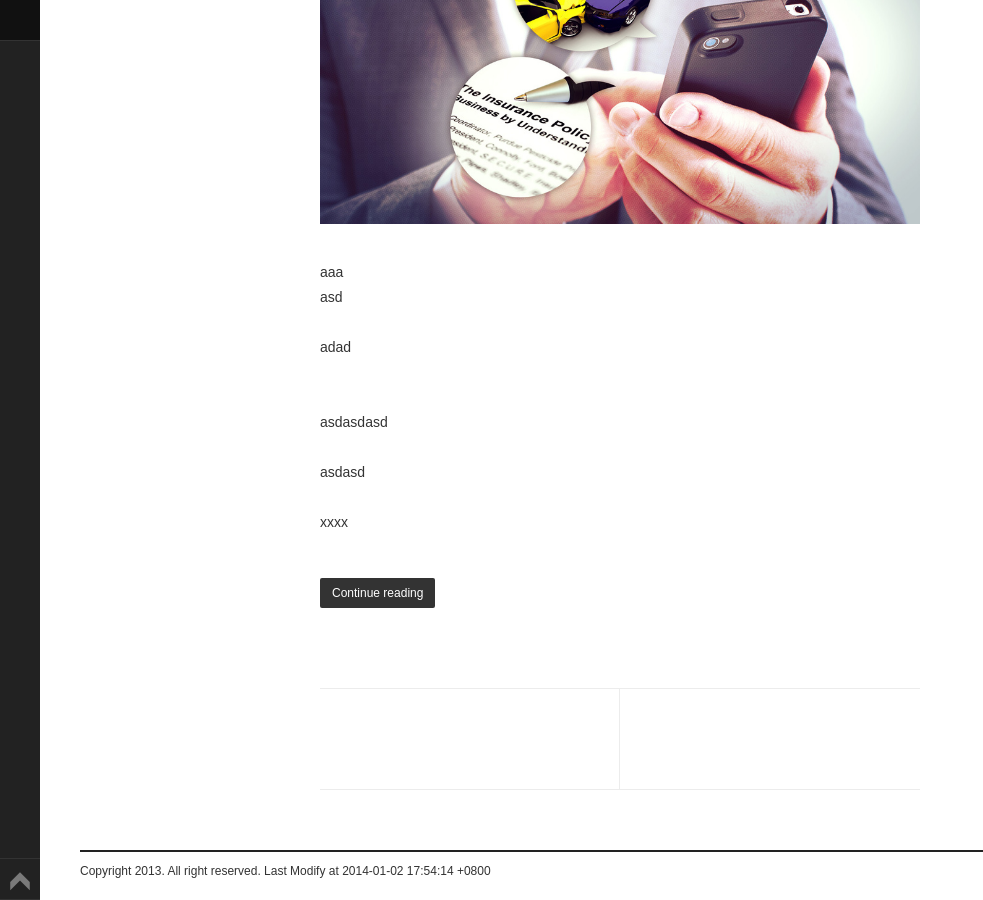
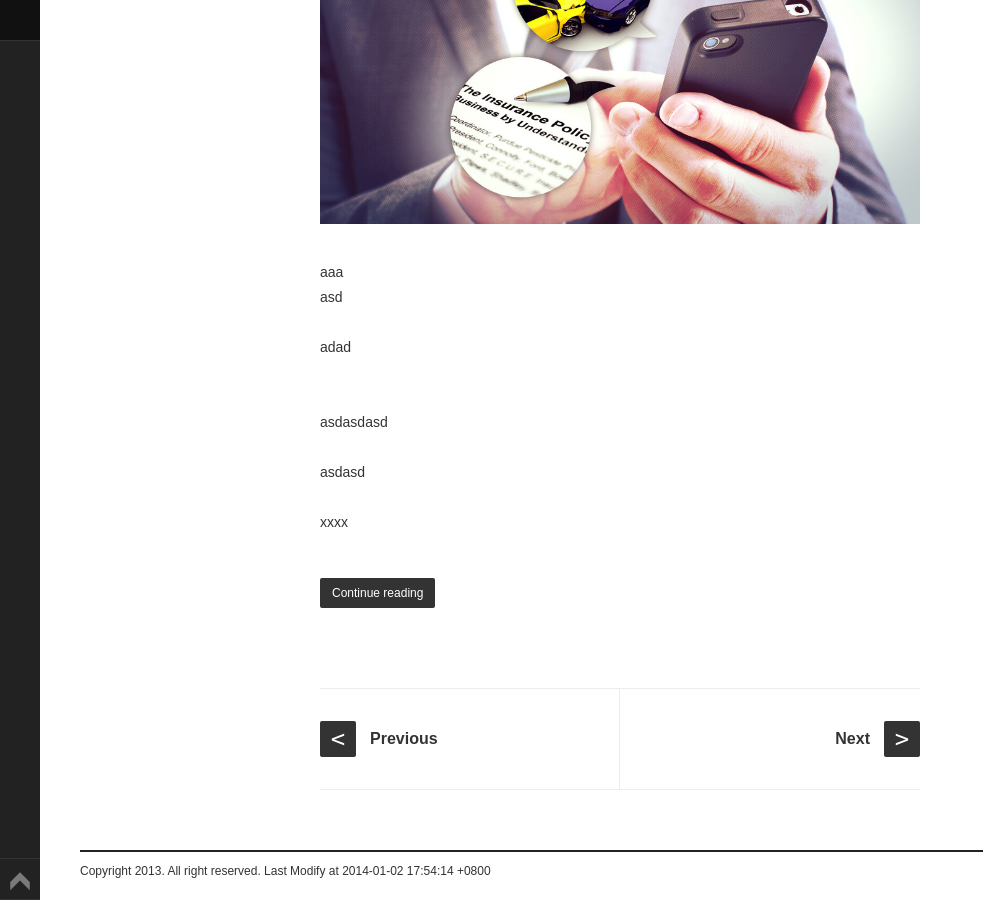
Before and after one commit to pangnate/pangnate.github.io, a Jekyll site: the page built from index.html, in a window 1280 px wide and 900 px high, scrolled down 1115 px. Shown: the whole window, without its empty margins (0-983 px from the left). Built offline with Jekyll 4.4.1, drawn with Linux system fonts in a browser that asks for light colours; some web fonts are replaced; the list of posts is cut into pages by our own code; comment, search, counter and statistics services are not loaded.

Commit message:
修改首页结构

```diff
--- a/_layouts/index.html
+++ b/_layouts/index.html
@@ -53,7 +53,7 @@
 				{% endfor %}
 			</div>
 
-			{% include bottom-nav.html %}
+			{% include bottom-nav-home.html %}
 
 		</div>
 
```
